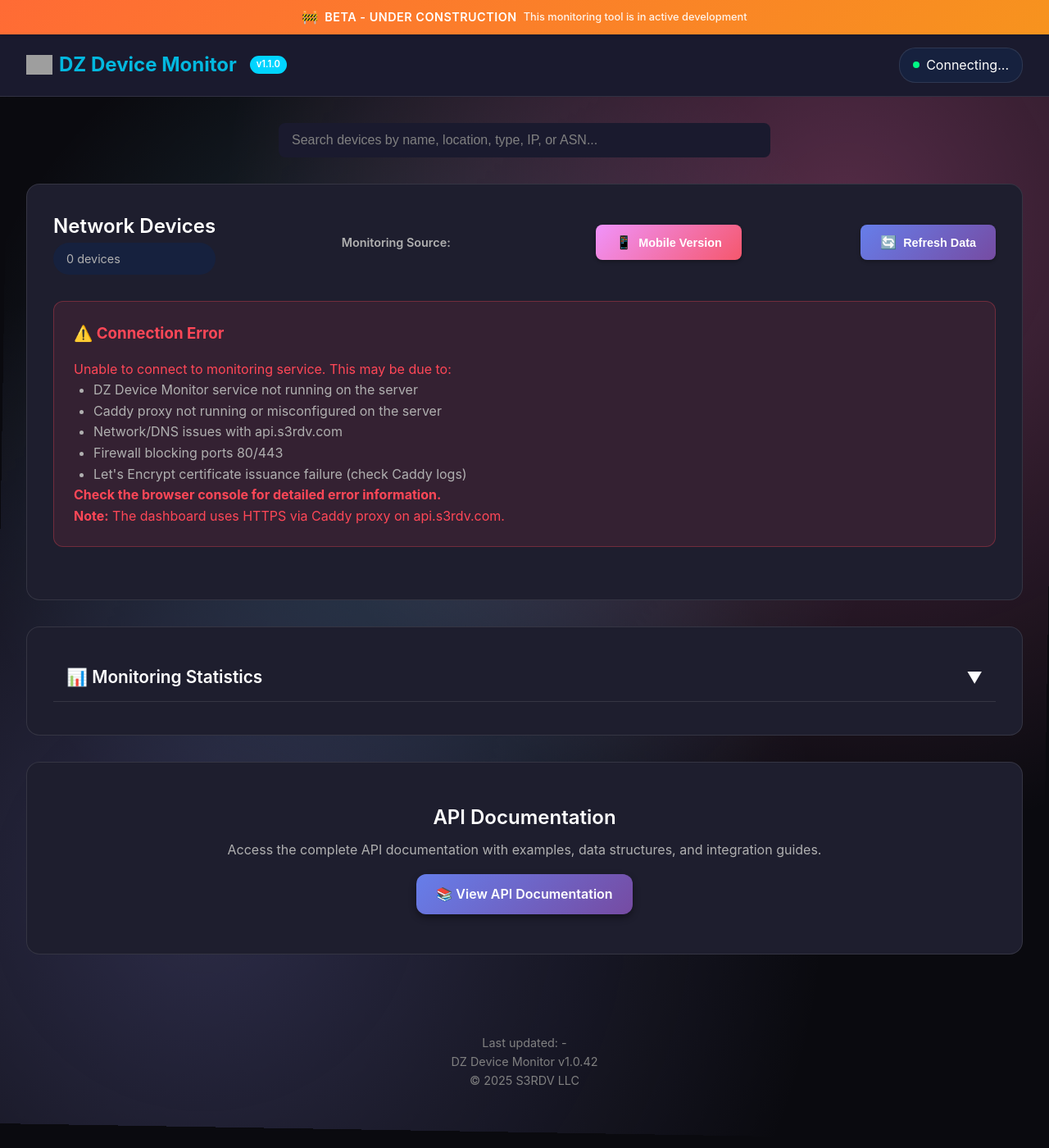
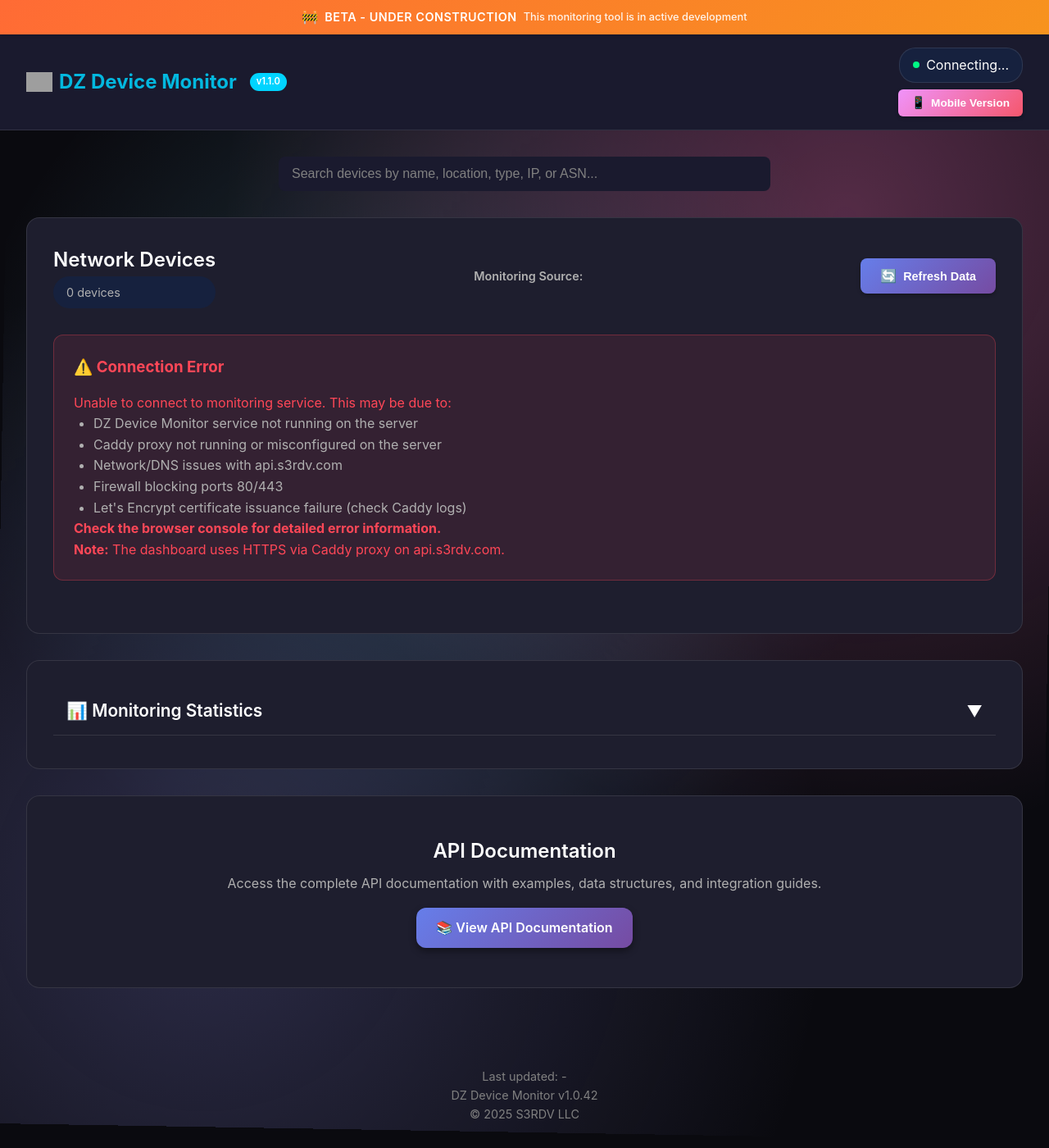
Before and after one commit to T3chie-404/s3rdv_website, a Jekyll site: the page dzd_monitor.html, which Jekyll copies as it is, in a window 1280 px wide and 1400 px high. Shown: the whole window at 82% size. Built offline with Jekyll 4.4.1, drawn with Linux system fonts in a browser that asks for light colours; grey boxes are pictures that could not be loaded.

Commit message:
fix: Move mobile version button to header below online indicator
- Relocated Mobile Version button from devices section to header
- Added .header-right section for better header organization
- Updated CSS styling for mobile-btn-header with proper sizing
- Improved user experience with prominent mobile button placement
- Button now appears directly below 'Online' status indicator as requested

```diff
--- a/dzd_monitor.html
+++ b/dzd_monitor.html
@@ -924,8 +924,42 @@
             transform: rotate(180deg);
         }
 
-        /* Mobile and Refresh Button Styles */
-        .refresh-btn, .mobile-btn {
+        /* Header Right Section */
+        .header-right {
+            display: flex;
+            flex-direction: column;
+            align-items: flex-end;
+            gap: 0.5rem;
+        }
+
+        /* Mobile Button in Header */
+        .mobile-btn-header {
+            background: var(--gradient-secondary);
+            color: white;
+            border: none;
+            padding: 0.5rem 1rem;
+            border-radius: 6px;
+            cursor: pointer;
+            font-weight: 600;
+            display: flex;
+            align-items: center;
+            gap: 0.4rem;
+            transition: all 0.3s ease;
+            box-shadow: var(--shadow-sm);
+            font-size: 0.85rem;
+        }
+
+        .mobile-btn-header:hover {
+            transform: translateY(-1px);
+            box-shadow: var(--shadow-md);
+        }
+
+        .mobile-btn-header span {
+            font-size: 0.9rem;
+        }
+
+        /* Refresh Button Styles */
+        .refresh-btn {
             background: var(--gradient-primary);
             color: white;
             border: none;
@@ -942,16 +976,12 @@
             font-size: 0.9rem;
         }
 
-        .mobile-btn {
-            background: var(--gradient-secondary);
-        }
-
-        .refresh-btn:hover, .mobile-btn:hover {
+        .refresh-btn:hover {
             transform: translateY(-2px);
             box-shadow: var(--shadow-md);
         }
 
-        .refresh-btn span, .mobile-btn span {
+        .refresh-btn span {
             font-size: 1rem;
         }
 
@@ -1308,9 +1338,15 @@
                 <span style="opacity:0.85;">DZ Device Monitor</span>
                 <span class="version-badge">v1.1.0</span>
             </div>
-            <div class="status-indicator">
-                <div class="status-dot"></div>
-                <span id="serviceStatus">Connecting...</span>
+            <div class="header-right">
+                <div class="status-indicator">
+                    <div class="status-dot"></div>
+                    <span id="serviceStatus">Connecting...</span>
+                </div>
+                <button class="mobile-btn-header" onclick="switchToMobile()">
+                    <span>📱</span>
+                    Mobile Version
+                </button>
             </div>
         </div>
     </header>
@@ -1339,10 +1375,6 @@
                         <!-- Source buttons will be populated dynamically -->
                     </div>
                 </div>
-                <button class="mobile-btn" onclick="switchToMobile()">
-                    <span>📱</span>
-                    Mobile Version
-                </button>
                 <button class="refresh-btn" onclick="fetchData()">
                     <span>🔄</span>
                     Refresh Data
```
